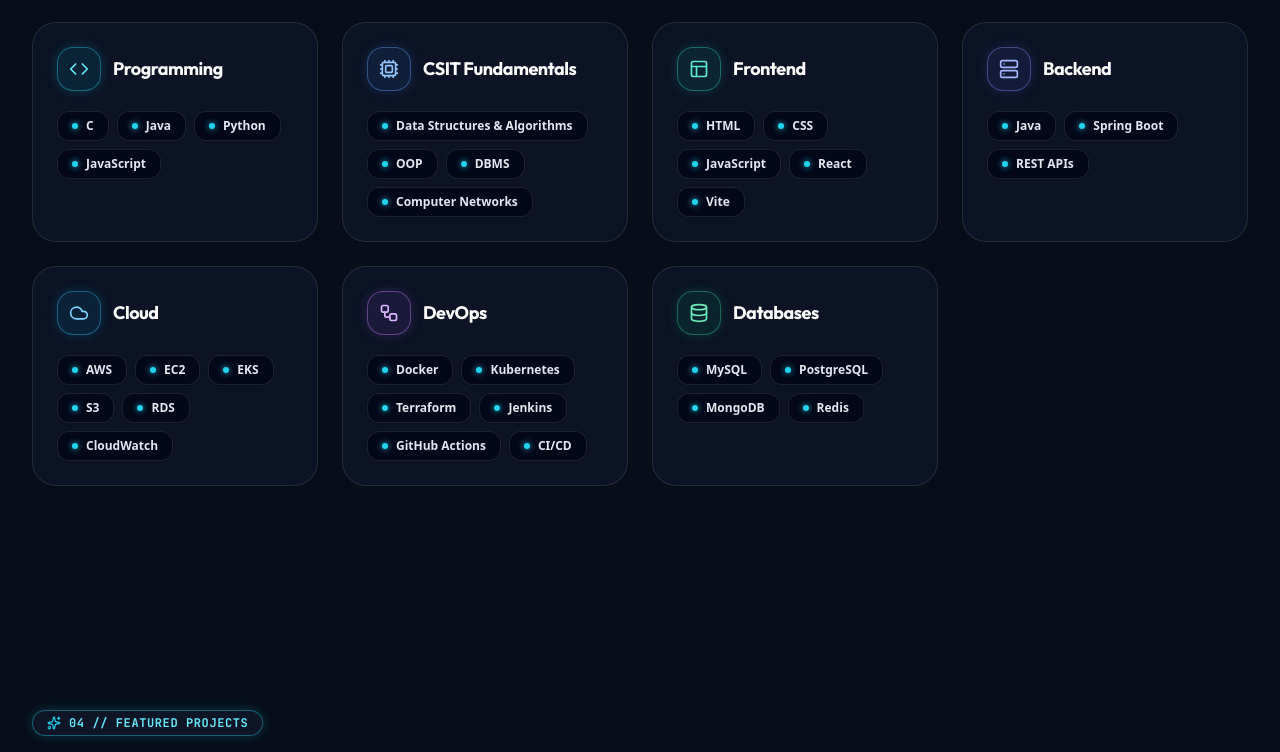
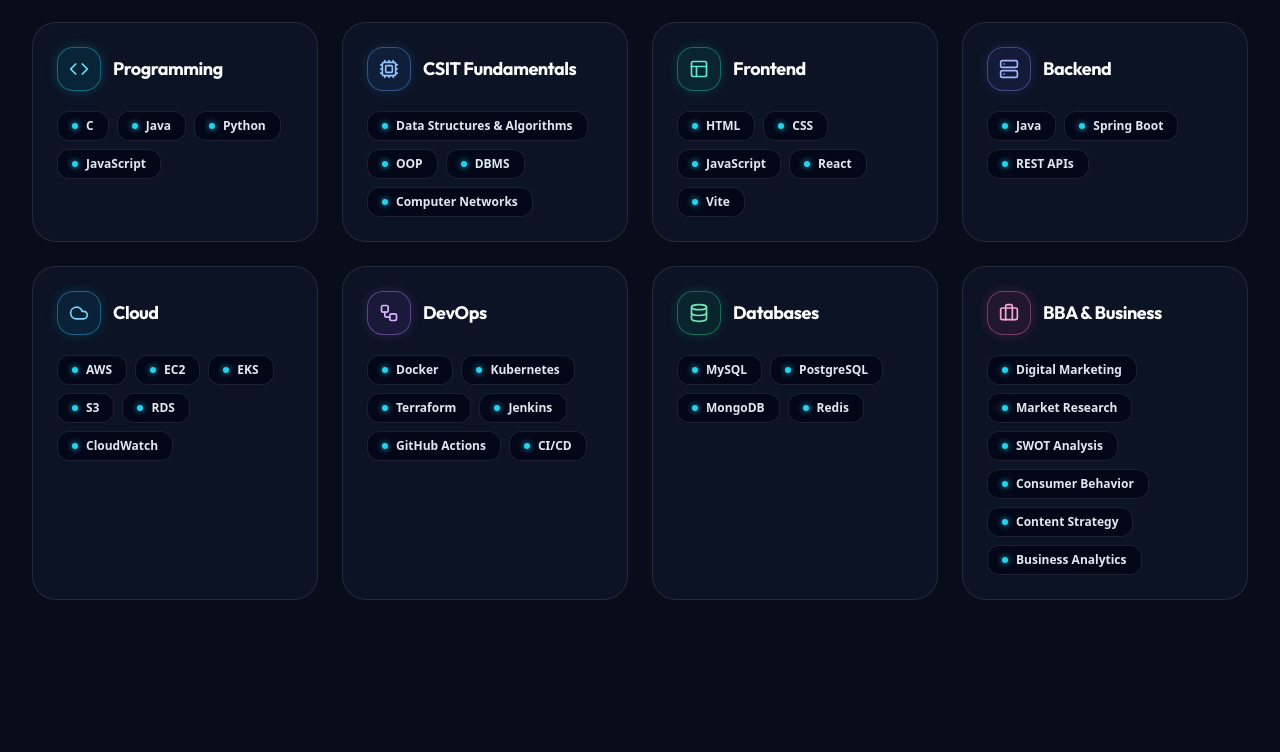
Before and after one commit to BODARITHWIK/rithwik-portfolio, a React (Vite) app: page / in a window 1280 px wide. Shown: the part 4777-5529 px from the top of the page. Built offline with nearby package versions, Linux system fonts and the light colour scheme.

Commit message:
Add BBA & Business category to Skills & Toolkit section

```diff
--- a/src/components/Skills.jsx
+++ b/src/components/Skills.jsx
@@ -8,6 +8,7 @@
   Cloud,
   Workflow,
   Database,
+  Briefcase,
   Sparkles,
   CheckCircle2
 } from "lucide-react";
@@ -77,6 +78,20 @@
       icon: Database,
       color: "border-emerald-400/40 text-emerald-300 bg-emerald-500/10 shadow-[0_0_12px_rgba(16,185,129,0.2)]",
       skills: ["MySQL", "PostgreSQL", "MongoDB", "Redis"],
+    },
+    {
+      id: "bba",
+      title: "BBA & Business",
+      icon: Briefcase,
+      color: "border-pink-400/40 text-pink-300 bg-pink-500/10 shadow-[0_0_12px_rgba(236,72,153,0.2)]",
+      skills: [
+        "Digital Marketing",
+        "Market Research",
+        "SWOT Analysis",
+        "Consumer Behavior",
+        "Content Strategy",
+        "Business Analytics",
+      ],
     },
   ];
 
```
